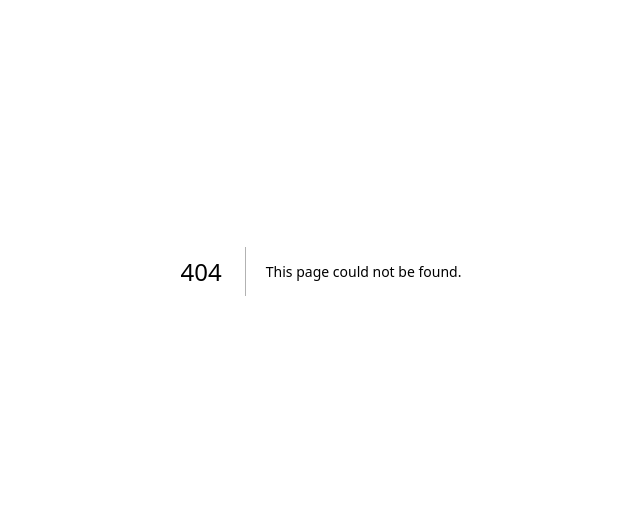
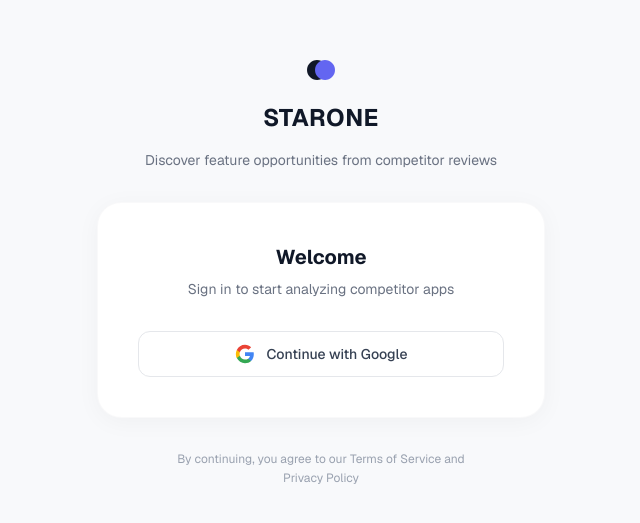
Before and after one commit to ahmadsufyan455/star-one, a Next.js app: page /login in a window 1280 px wide. Before the commit this address had no page. Shown: the part 129-652 px from the top of the page, without its empty margins (319-959 px from the left). Built offline with nearby package versions, Linux system fonts and the light colour scheme; no server answers.

Commit message:
feat: Implement Google authentication using NextAuth with protected routes and user session management.

```diff
--- a/next.config.ts
+++ b/next.config.ts
@@ -10,6 +10,16 @@ const nextConfig: NextConfig = {
         hostname: 'play-lh.googleusercontent.com',
         pathname: '/**',
       },
+      {
+        protocol: 'https',
+        hostname: 'lh3.googleusercontent.com',
+        pathname: '/**',
+      },
+      {
+        protocol: 'https',
+        hostname: 'googleusercontent.com',
+        pathname: '/**',
+      },
     ],
   },
 };
--- a/package.json
+++ b/package.json
@@ -13,6 +13,7 @@
     "google-play-scraper": "^10.1.2",
     "lucide-react": "^0.564.0",
     "next": "16.1.6",
+    "next-auth": "^5.0.0-beta.30",
     "react": "19.2.3",
     "react-dom": "19.2.3"
   },
--- /dev/null
+++ b/src/app/SessionProvider.tsx
@@ -0,0 +1,11 @@
+"use client"
+
+import { SessionProvider as Provider } from "next-auth/react"
+
+type Props = {
+    children?: React.ReactNode
+}
+
+export const SessionProvider = ({ children }: Props) => {
+    return <Provider>{children}</Provider>
+}
--- /dev/null
+++ b/src/app/api/auth/[...nextauth]/route.ts
@@ -0,0 +1,2 @@
+import { handlers } from "@/auth"; // Referring to the auth.ts created above
+export const { GET, POST } = handlers
--- a/src/app/layout.tsx
+++ b/src/app/layout.tsx
@@ -1,6 +1,7 @@
 import type { Metadata } from "next";
 import { Geist, Geist_Mono } from "next/font/google";
 import "./globals.css";
+import { SessionProvider } from "./SessionProvider";
 
 const geistSans = Geist({
   variable: "--font-geist-sans",
@@ -16,7 +17,12 @@ export const metadata: Metadata = {
   title: "StarOne - Competitor Analysis for Indie Hackers",
   description: "Analyze competitor apps and discover opportunities with StarOne.",
   icons: {
-    icon: "/starone.svg",
+    icon: [
+      {
+        url: "/starone.svg",
+        type: "image/svg+xml",
+      },
+    ],
   },
 };
 
@@ -30,7 +36,9 @@ export default function RootLayout({
       <body
         className={`${geistSans.variable} ${geistMono.variable} antialiased`}
       >
-        {children}
+        <SessionProvider>
+          {children}
+        </SessionProvider>
       </body>
     </html>
   );
--- /dev/null
+++ b/src/app/login/page.tsx
@@ -0,0 +1,60 @@
+import { signIn } from "@/auth"
+import Image from "next/image"
+
+export default function LoginPage() {
+    return (
+        <div className="flex min-h-screen flex-col items-center justify-center bg-[#F8F9FB] font-sans text-gray-900 p-4">
+            {/* Logo Section */}
+            <div className="mb-8 flex flex-col items-center gap-4">
+                <Image src="/starone.svg" alt="StarOne Logo" width={32} height={32} />
+                <h1 className="text-2xl font-bold tracking-wide text-gray-900">STARONE</h1>
+                <p className="text-sm text-gray-500">Discover feature opportunities from competitor reviews</p>
+            </div>
+
+            {/* Login Card */}
+            <div className="w-full max-w-md rounded-3xl bg-white p-10 shadow-[0_4px_24px_rgba(0,0,0,0.04)] border border-gray-100/50">
+                <div className="mb-8 text-center">
+                    <h2 className="mb-2 text-xl font-bold text-gray-900">Welcome</h2>
+                    <p className="text-sm text-gray-500">Sign in to start analyzing competitor apps</p>
+                </div>
+
+                <form
+                    action={async () => {
+                        "use server"
+                        await signIn("google", { redirectTo: "/" })
+                    }}
+                >
+                    <button
+                        type="submit"
+                        className="flex w-full items-center justify-center gap-3 rounded-xl border border-gray-200 bg-white py-3 px-4 text-sm font-medium text-gray-700 hover:bg-gray-50 hover:border-gray-300 transition-all focus:outline-none focus:ring-2 focus:ring-gray-200 focus:ring-offset-2"
+                    >
+                        <svg className="h-5 w-5" viewBox="0 0 24 24">
+                            <path
+                                d="M22.56 12.25c0-.78-.07-1.53-.2-2.25H12v4.26h5.92c-.26 1.37-1.04 2.53-2.21 3.31v2.77h3.57c2.08-1.92 3.28-4.74 3.28-8.09z"
+                                fill="#4285F4"
+                            />
+                            <path
+                                d="M12 23c2.97 0 5.46-.98 7.28-2.66l-3.57-2.77c-.98.66-2.23 1.06-3.71 1.06-2.86 0-5.29-1.93-6.16-4.53H2.18v2.84C3.99 20.53 7.7 23 12 23z"
+                                fill="#34A853"
+                            />
+                            <path
+                                d="M5.84 14.09c-.22-.66-.35-1.36-.35-2.09s.13-1.43.35-2.09V7.07H2.18C1.43 8.55 1 10.22 1 12s.43 3.45 1.18 4.93l2.85-2.22.81-.62z"
+                                fill="#FBBC05"
+                            />
+                            <path
+                                d="M12 5.38c1.62 0 3.06.56 4.21 1.64l3.15-3.15C17.45 2.09 14.97 1 12 1 7.7 1 3.99 3.47 2.18 7.07l3.66 2.84c.87-2.6 3.3-4.53 6.16-4.53z"
+                                fill="#EA4335"
+                            />
+                        </svg>
+                        Continue with Google
+                    </button>
+                </form>
+            </div>
+
+            {/* Footer */}
+            <p className="mt-8 text-xs text-gray-400 text-center max-w-xs mx-auto leading-relaxed">
+                By continuing, you agree to our Terms of Service and Privacy Policy
+            </p>
+        </div>
+    )
+}
--- a/src/app/page.tsx
+++ b/src/app/page.tsx
@@ -17,10 +17,12 @@ import {
   User,
   X
 } from 'lucide-react';
+import { signOut, useSession } from 'next-auth/react';
 import Image from 'next/image';
 import { useEffect, useState } from 'react';
 
 export default function Home() {
+  const { data: session } = useSession();
   const [appId, setAppId] = useState('');
   const [country, setCountry] = useState('us'); // Default to US
   const [loading, setLoading] = useState(false);
@@ -126,10 +128,13 @@ export default function Home() {
             <Settings className="w-5 h-5" />
             <span className="font-medium">Setting</span>
           </a>
-          <a href="#" className="flex items-center gap-3 px-4 py-3 text-gray-500 hover:bg-gray-50 hover:text-gray-900 rounded-xl transition-colors">
+          <button
+            onClick={() => signOut()}
+            className="w-full flex items-center gap-3 px-4 py-3 text-gray-500 hover:bg-gray-50 hover:text-gray-900 rounded-xl transition-colors text-left"
+          >
             <LogOut className="w-5 h-5" />
             <span className="font-medium">Log out</span>
-          </a>
+          </button>
         </nav>
       </aside>
 
@@ -144,10 +149,20 @@ export default function Home() {
             <Bell className="w-5 h-5" />
           </button>
           <button className="flex items-center gap-3 pl-2 pr-4 py-1.5 bg-white rounded-lg border border-gray-100 hover:border-gray-200 transition-colors">
-            <div className="w-8 h-8 bg-[#1A1F2C] rounded-full flex items-center justify-center text-white">
-              <User className="w-4 h-4" />
-            </div>
-            <span className="font-medium text-sm">Indie Hacker</span>
+            {session?.user?.image ? (
+              <Image
+                src={session.user.image}
+                alt={session.user.name || "User"}
+                width={32}
+                height={32}
+                className="w-8 h-8 rounded-full object-cover"
+              />
+            ) : (
+              <div className="w-8 h-8 bg-[#1A1F2C] rounded-full flex items-center justify-center text-white">
+                <User className="w-4 h-4" />
+              </div>
+            )}
+            <span className="font-medium text-sm">{session?.user?.name || "Indie Hacker"}</span>
           </button>
         </header>
 
--- /dev/null
+++ b/src/auth.ts
@@ -0,0 +1,20 @@
+import NextAuth from "next-auth"
+import Google from "next-auth/providers/google"
+
+export const { handlers, auth, signIn, signOut } = NextAuth({
+    providers: [
+        Google({
+            clientId: process.env.GOOGLE_CLIENT_ID,
+            clientSecret: process.env.GOOGLE_CLIENT_SECRET,
+        }),
+    ],
+    callbacks: {
+        authorized: async ({ auth }) => {
+            // Logged in users are authenticated, otherwise redirect to login
+            return !!auth
+        },
+    },
+    pages: {
+        signIn: "/login", // Custom login page
+    },
+})
--- /dev/null
+++ b/src/middleware.ts
@@ -0,0 +1,12 @@
+import { auth } from "@/auth"
+
+export default auth((req) => {
+    if (!req.auth && req.nextUrl.pathname !== "/login") {
+        const newUrl = new URL("/login", req.nextUrl.origin)
+        return Response.redirect(newUrl)
+    }
+})
+
+export const config = {
+    matcher: ["/((?!api|_next/static|_next/image|favicon.ico|.*\\.(?:svg|png|jpg|jpeg|gif|webp|ico)).*)"],
+}
```
Also changed, not shown: 1 other file (tests, documents, lock files or other folders).
